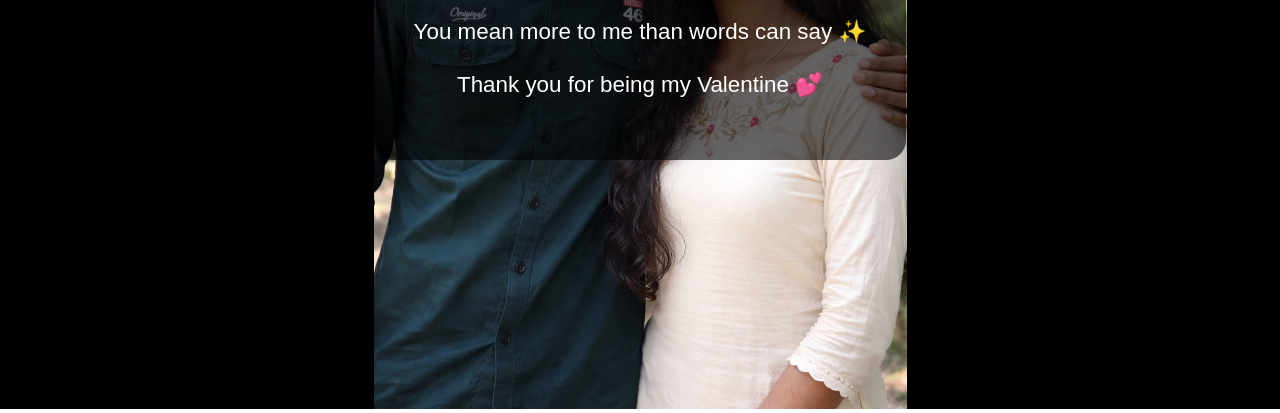
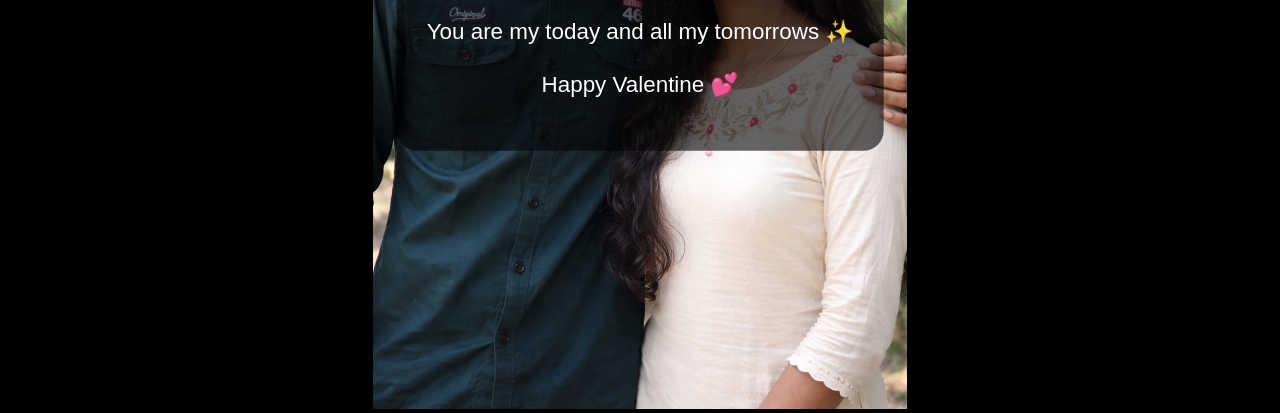
Before and after one commit to adershaparayidathil-dot/VALENTINE-, a plain HTML site: page love.html in a window 1280 px wide. Shown: the part 391-804 px from the top of the page. Drawn offline with Linux system fonts and the light colour scheme.

Commit message:
Update love.html

```diff
--- a/love.html
+++ b/love.html
@@ -7,32 +7,33 @@
       margin: 0;
       height: 100vh;
       font-family: Arial, sans-serif;
-      overflow: hidden;
-    }
-
-    .bg {
-      position: fixed;
-      top: 0;
-      left: 0;
-      width: 100%;
-      height: 100%;
-      background: url("love-pic.jpeg") center top / contain no-repeat;
-      background-color: black;
-      z-index: -1;
-    }
-
-    .content {
-      height: 100vh;
+      background: black;
       display: flex;
       justify-content: center;
       align-items: center;
+    }
+
+    .container {
+      position: relative;
+      width: 100%;
+      height: 100%;
       text-align: center;
       color: white;
     }
 
-    .box {
+    img {
+      width: 100%;
+      height: 100%;
+      object-fit: contain;   /* THIS keeps full face */
+    }
+
+    .msg {
+      position: absolute;
+      top: 50%;
+      left: 50%;
+      transform: translate(-50%, -50%);
       background: rgba(0,0,0,0.6);
-      padding: 40px;
+      padding: 30px;
       border-radius: 20px;
     }
 
@@ -49,14 +50,13 @@
 
 <body>
 
-  <div class="bg"></div>
-
-  <div class="content">
-    <div class="box">
+  <div class="container">
+    <img src="love-pic.jpeg" alt="Love Photo">
+    <div class="msg">
       <h1>I LOVE YOU ❤️</h1>
       <p>
-        You mean more to me than words can say ✨<br><br>
-        Thank you for being my Valentine 💕
+        You are my today and all my tomorrows ✨<br><br>
+        Happy Valentine 💕
       </p>
     </div>
   </div>
```
